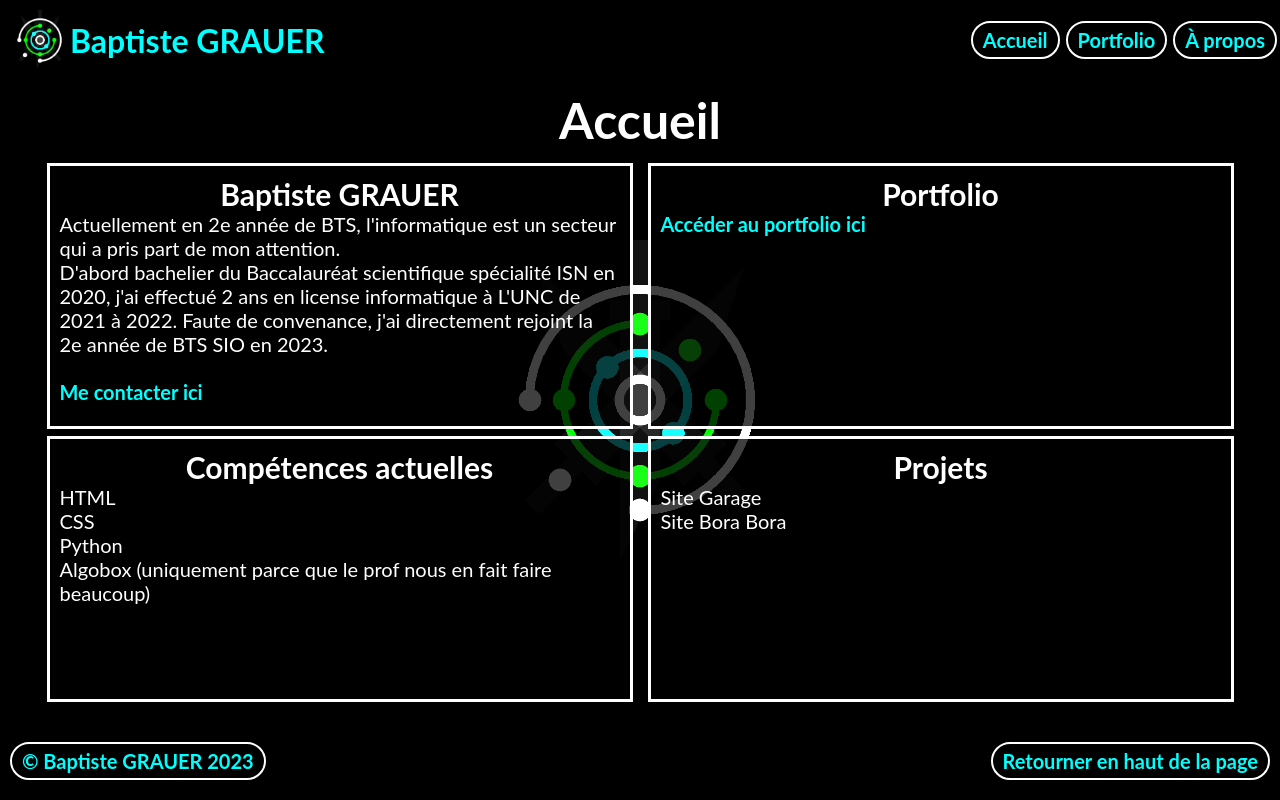
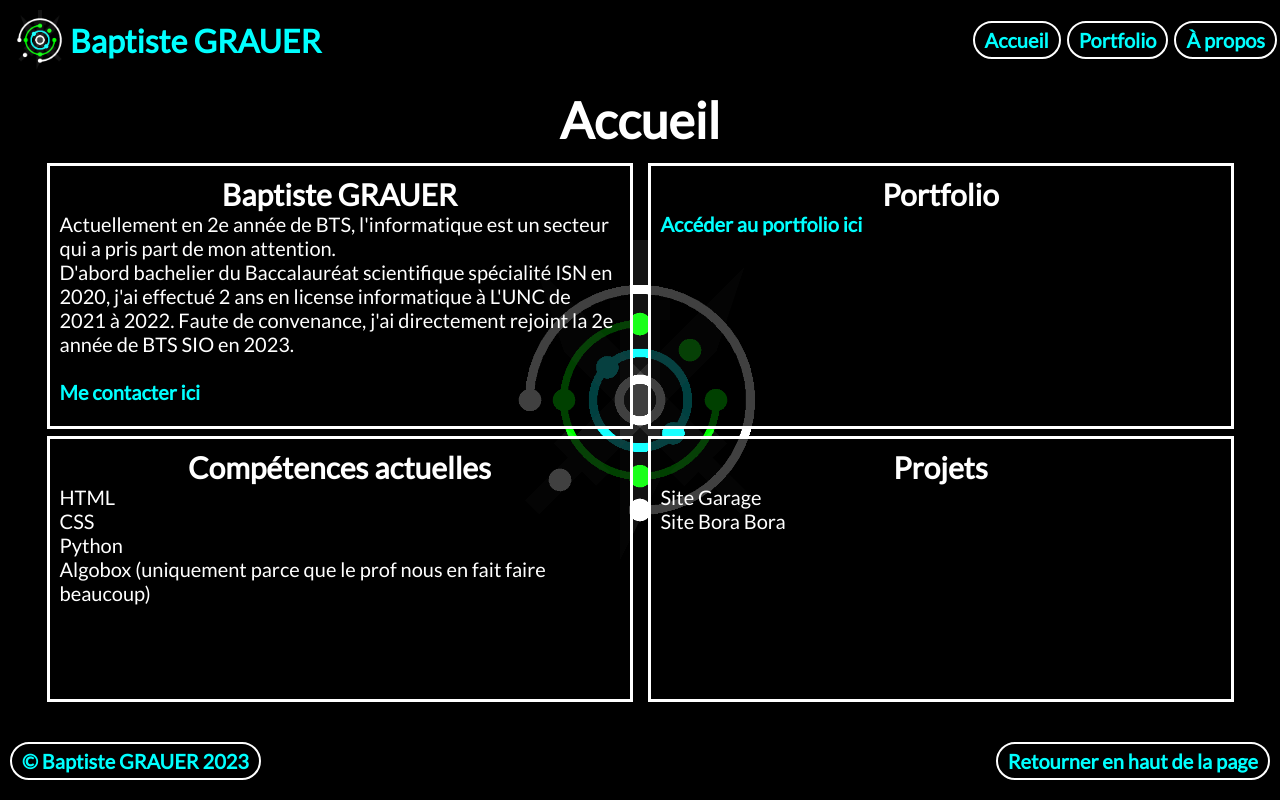
Before and after one commit to xWoozixx/BoraboraDev, a PHP site: page / in a window 1280 px wide. Run offline with PHP 8.4, Linux system fonts and the light colour scheme.

Commit message:
changement paramètres police

```diff
--- a/annexes/about.html
+++ b/annexes/about.html
@@ -7,6 +7,8 @@
         <link rel="stylesheet" href="../body.css">
         <link rel="stylesheet" href="../footer.css">
         <link type="image/png" rel="shortcut icon" href="../images/Logo bladedancer sombre(transparent).png">
+        <link rel="preconnect" href="https://fonts.gstatic.com" crossorigin>
+        <link href="https://fonts.googleapis.com/css2?family=Lato&display=swap" rel="stylesheet">
         <meta charset="utf-8">
     </head>
     <body id="haut">
--- a/annexes/portfolio.html
+++ b/annexes/portfolio.html
@@ -7,6 +7,8 @@
         <link rel="stylesheet" href="../body.css">
         <link rel="stylesheet" href="../footer.css">
         <link type="image/png" rel="shortcut icon" href="../images/Logo bladedancer sombre(transparent).png">
+        <link rel="preconnect" href="https://fonts.gstatic.com" crossorigin>
+        <link href="https://fonts.googleapis.com/css2?family=Lato&display=swap" rel="stylesheet">
         <meta charset="utf-8">
     </head>
     <body id="haut">
--- a/index.css
+++ b/index.css
@@ -12,7 +12,7 @@ body{
 }
 body *{
     /*border: 1px solid red;/*affiche toutes les boîtes*/
-    font-family:"lato";
+    font-family: 'Lato', sans-serif;
     color:#fff;
     padding: 0px;
     margin: 0px;
--- a/index.html
+++ b/index.html
@@ -7,6 +7,9 @@
         <link rel="stylesheet" href="body.css">
         <link rel="stylesheet" href="footer.css">
         <link type="image/png" rel="shortcut icon" href="images/Logo bladedancer sombre(transparent).png">
+        <link rel="preconnect" href="https://fonts.googleapis.com">
+        <link rel="preconnect" href="https://fonts.gstatic.com" crossorigin>
+        <link href="https://fonts.googleapis.com/css2?family=Lato&display=swap" rel="stylesheet">
         <meta charset="utf-8">
     </head>
     <body id="haut_de_page">
```
